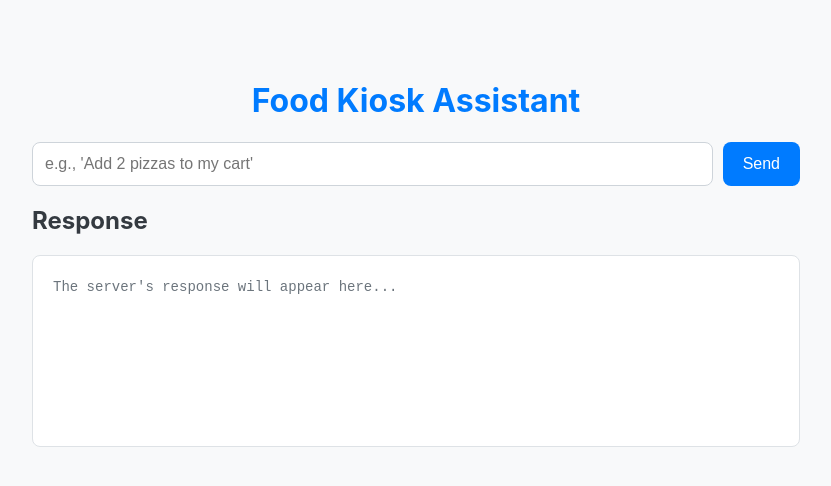
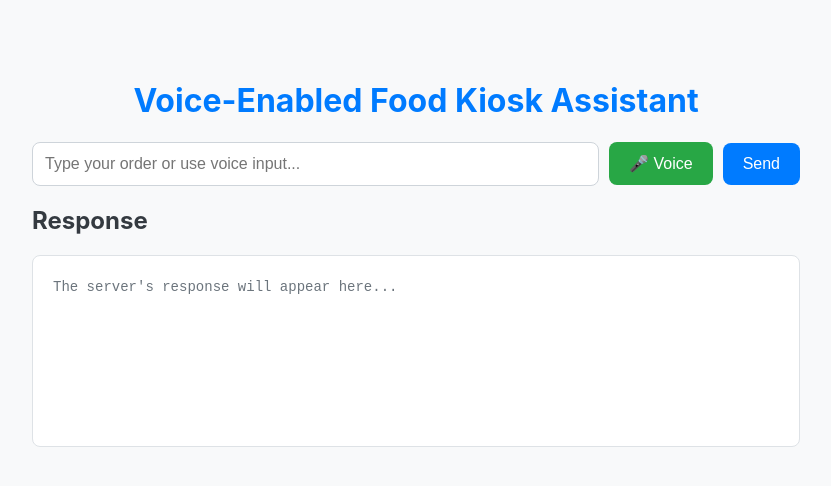
Before and after one commit to KD-IITK/Voice-Controlled-Webpage-1, a plain HTML site: page index.html in a window 1280 px wide. Shown: the whole page, without its empty margins (224-1055 px from the left). Drawn offline with Linux system fonts and the light colour scheme; files whose address does not match are found by name.

Commit message:
Update index.html
Added voice input button

```diff
--- a/index.html
+++ b/index.html
@@ -3,29 +3,39 @@
 <head>
     <meta charset="UTF-8">
     <meta name="viewport" content="width=device-width, initial-scale=1.0">
-    <title>Kiosk Assistant</title>
+    <title>Voice-Enabled Kiosk Assistant</title>
     <style>
         body { font-family: -apple-system, BlinkMacSystemFont, "Segoe UI", Roboto, "Helvetica Neue", Arial, sans-serif; max-width: 768px; margin: 40px auto; padding: 20px; background-color: #f8f9fa; color: #343a40; }
         h1 { text-align: center; color: #007bff; }
-        form { display: flex; gap: 10px; margin-bottom: 20px; }
+        .input-section { display: flex; gap: 10px; margin-bottom: 20px; align-items: center; }
         #prompt-input { flex-grow: 1; padding: 12px; border: 1px solid #ced4da; border-radius: 8px; font-size: 16px; }
         button { padding: 12px 20px; border: none; background-color: #007bff; color: white; border-radius: 8px; cursor: pointer; font-size: 16px; transition: background-color 0.2s; }
         button:hover { background-color: #0056b3; }
+        #voice-btn { background-color: #28a745; }
+        #voice-btn:hover { background-color: #218838; }
+        #voice-btn.recording { background-color: #dc3545; animation: pulse 1s infinite; }
+        @keyframes pulse { 0% { opacity: 1; } 50% { opacity: 0.5; } 100% { opacity: 1; } }
         #response-container { background-color: #ffffff; border: 1px solid #dee2e6; padding: 20px; border-radius: 8px; min-height: 150px; white-space: pre-wrap; word-wrap: break-word; font-family: "Courier New", Courier, monospace; font-size: 14px; line-height: 1.6; }
         .loading { color: #6c757d; }
+        .status { margin-top: 10px; font-size: 14px; color: #6c757d; }
     </style>
 </head>
 <body>
-    <h1>Food Kiosk Assistant</h1>
+    <h1>Voice-Enabled Food Kiosk Assistant</h1>
+
     <form id="prompt-form">
-        <input type="text" id="prompt-input" placeholder="e.g., 'Add 2 pizzas to my cart'" required autocomplete="off">
-        <button type="submit">Send</button>
+        <div class="input-section">
+            <input type="text" id="prompt-input" placeholder="Type your order or use voice input..." autocomplete="off">
+            <button type="button" id="voice-btn">🎤 Voice</button>
+            <button type="submit">Send</button>
+        </div>
     </form>
+
+    <div id="status" class="status"></div>
 
     <h2>Response</h2>
     <pre id="response-container" class="loading">The server's response will appear here...</pre>
 
-    <!-- This script connects the frontend to your Flask backend -->
     <script src="/static/script.js"></script>
 </body>
 </html>
```
